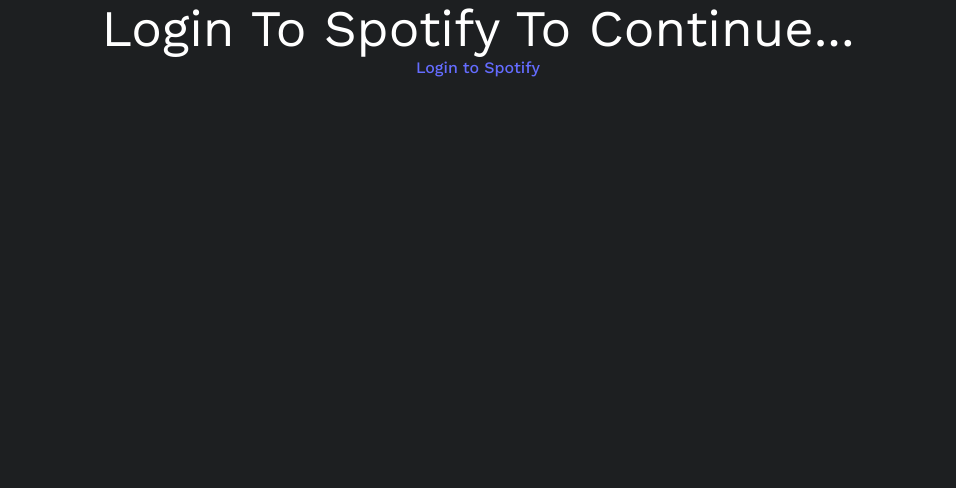
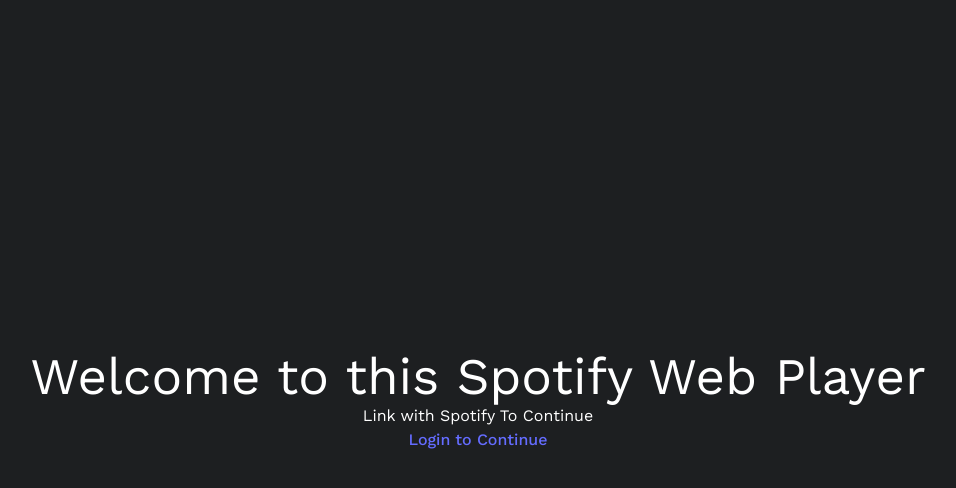
Before and after one commit to strnadchristopher/good-vibrations, a React (Vite) app: page /login in a window 1280 px wide. Shown: the top 488 px of the page, without its empty margins (162-1118 px from the left). Built offline with nearby package versions, Linux system fonts and the light colour scheme; no server answers.

Commit message:
small fixes

```diff
--- a/src/App.jsx
+++ b/src/App.jsx
@@ -123,9 +123,12 @@
   }, [location, navigate])
 
   return (
-    <div className="App">
-      <h1>Login To Spotify To Continue...</h1>
-      <a href={`https://accounts.spotify.com/authorize?client_id=${client_id}&response_type=code&redirect_uri=${import.meta.env.VITE_CALLBACK_URL}&scope=user-read-private%20user-read-email%20user-follow-read%20user-library-read%20playlist-read-private%20playlist-read-collaborative%20user-top-read%20user-read-playback-state%20user-read-currently-playing%20user-modify-playback-state%20user-read-playback-position%20user-read-recently-played%20user-library-modify%20playlist-modify-public%20playlist-modify-private%20user-follow-modify%20user-read-private%20user-read-email%20streaming`}>Login to Spotify</a>
+    <div className="LandingPage">
+      <h1>
+        Welcome to this Spotify Web Player
+      </h1>
+      <p>Link with Spotify To Continue</p>
+      <a href={`https://accounts.spotify.com/authorize?client_id=${client_id}&response_type=code&redirect_uri=${import.meta.env.VITE_CALLBACK_URL}&scope=user-read-private%20user-read-email%20user-follow-read%20user-library-read%20playlist-read-private%20playlist-read-collaborative%20user-top-read%20user-read-playback-state%20user-read-currently-playing%20user-modify-playback-state%20user-read-playback-position%20user-read-recently-played%20user-library-modify%20playlist-modify-public%20playlist-modify-private%20user-follow-modify%20user-read-private%20user-read-email%20streaming`}>Login to Continue</a>
     </div>
   )
 }
--- a/src/music/Music.css
+++ b/src/music/Music.css
@@ -1,5 +1,14 @@
+.LandingPage{
+    display:flex;
+    justify-content:center;
+    align-items:center;
+    height:100vh;
+    width:100vw;
+    flex-direction: column;
+}
+
 .MusicPage {
-    padding-top: 4vh;
+    padding-top: 5vh;
     padding-bottom: 10vh;
     display: block;
     padding-left: 5vh;
```
